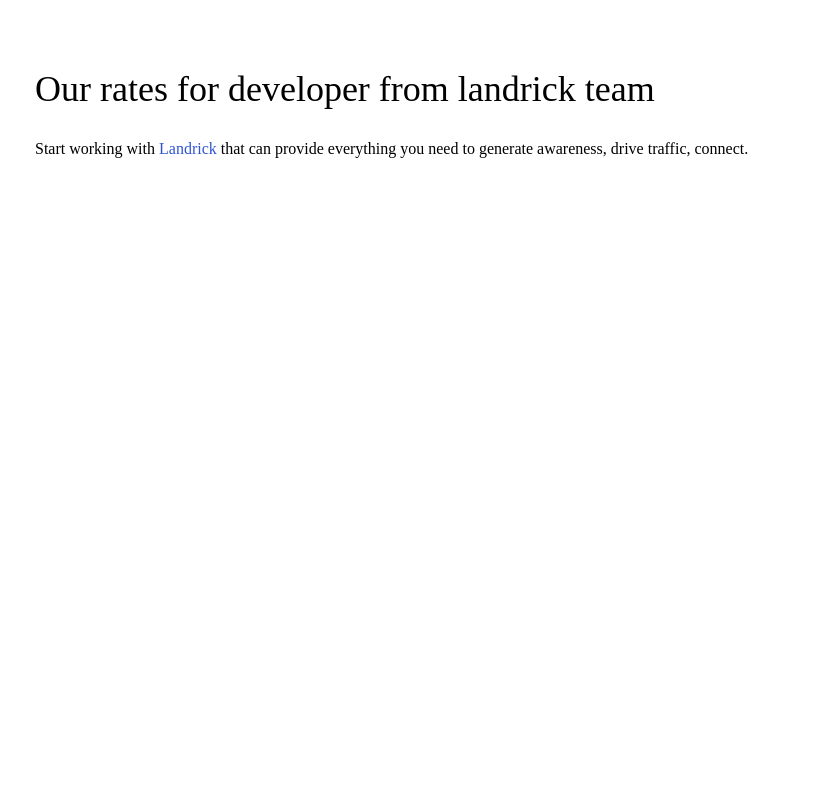
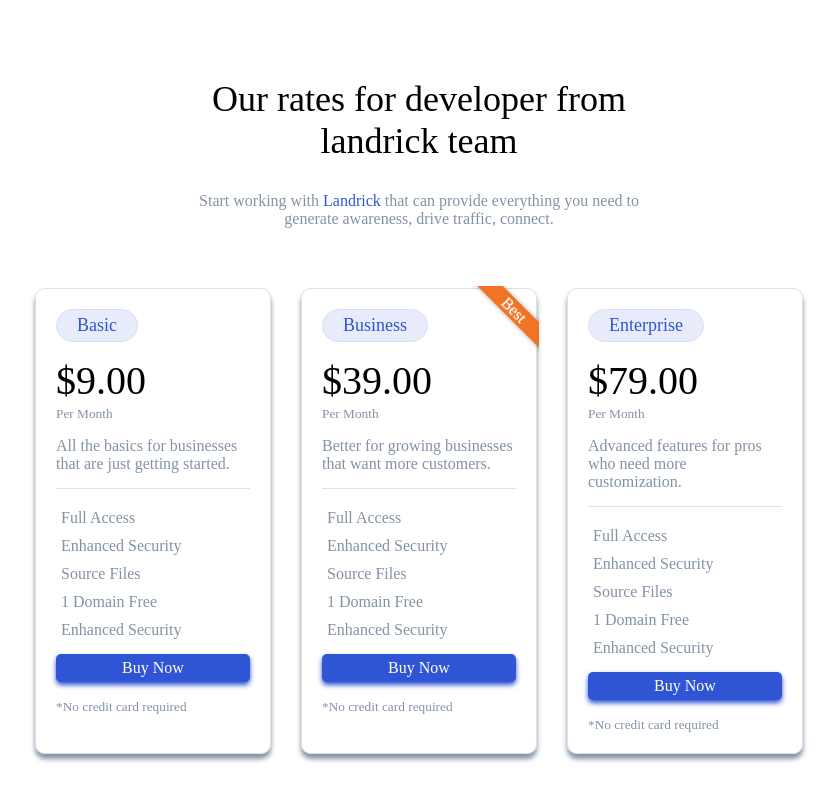
Before and after one commit to AlbertoCiuf/proj-html-vuejs, a Vue app: page / in a window 1280 px wide. Shown: the part 2453-3253 px from the top of the page, without its empty margins (221-1058 px from the left). Before the commit the page ends 2611 px from the top, so only its background shows below. Built offline with nearby package versions, Linux system fonts and the light colour scheme; a small style sheet from the web is missing; the HTML template or start-up script is replaced by a standard one.

Commit message:
fix array keyFeaturesCard // Section plans done con card dinamiche - ribbon da perfezionare

```diff
--- a/src/components/KeyfeaturesCard.vue
+++ b/src/components/KeyfeaturesCard.vue
@@ -1,16 +1,16 @@
 <template>
   <div class="kf-card">
     <div class="icon">
-      <i v-if="cardInfo.icon==='modular'" class="fas fa-layer-group"></i>
+      <i v-if="cardInfo==='modular'" class="fas fa-layer-group"></i>
 
-      <i v-else-if="cardInfo.icon==='responsive'" class="fas fa-external-link-alt"></i>
+      <i v-else-if="cardInfo==='responsive'" class="fas fa-external-link-alt"></i>
 
-      <i v-else-if="cardInfo.icon==='customizable'" class="far fa-plus-square"></i>
+      <i v-else-if="cardInfo==='customizable'" class="far fa-plus-square"></i>
 
       <i v-else class="fas fa-expand-arrows-alt"></i>
     </div>
     <div class="card-title">
-      <h4>{{cardInfo.icon}}</h4>
+      <h4>{{cardInfo}}</h4>
     </div>
     <div class="description">
       Composed in a pseudo-Latin language which more or less corresponds.
@@ -25,7 +25,7 @@
 export default {
   name: 'KeyfeaturesCard',
   props: {
-    cardInfo: Object
+    cardInfo: String
   }
 }
 </script>
@@ -35,7 +35,6 @@
 
   .kf-card {
     width: calc(100% / 4);
-    // min-width: 250px;
     border: 1px solid lighten($light-text-color, 30);
     border-radius: 5px;
     padding: 15px;
--- a/src/components/Main.vue
+++ b/src/components/Main.vue
@@ -64,11 +64,19 @@
           <img src="../assets/img/1.png" alt="">
         </div>
       </section>
-      <div class="rates">
+      <div class="mid-section-rates">
         <h2>Our rates for developer from landrick team</h2>
         <p>Start working with <span class="blue">Landrick</span> that can provide everything you need to generate awareness, drive traffic, connect.</p>
       </div>
+
       <!-- sect plans -->
+      <section class="plans">
+        <PlansCard
+        v-for="(item, index) in plansCardInfo"
+        :key="`plansCard${index}`"
+        :cardInfo="item"/>
+      </section>
+
       <!-- sect newsletter -->
 
     </div>
@@ -78,27 +86,41 @@
 <script>
 
 import KeyfeaturesCard from './KeyfeaturesCard.vue'
+import PlansCard from './PlansCard.vue'
 
 export default {
   name: 'Main',
   components: {
-    KeyfeaturesCard
+    KeyfeaturesCard,
+    PlansCard
   },
   data(){
     return{
       kfCardInfo: [
+        'modular',
+        'responsive',
+        'customizable',
+        'scalable'
+      ],
+      plansCardInfo: [
         {
-          icon: 'modular'
+          label: 'Basic',
+          price: '9.00',
+          description: 'All the basics for businesses that are just getting started.',
+          isBestDeal: false
         },
         {
-          icon: 'responsive'
+          label: 'Business',
+          price: '39.00',
+          description: 'Better for growing businesses that want more customers.',
+          isBestDeal: true
         },
         {
-          icon: 'customizable'
+          label: 'Enterprise',
+          price: '79.00',
+          description: 'Advanced features for pros who need more customization.',
+          isBestDeal: false
         },
-        {
-          icon: 'scalable'
-        }
       ]
     }
   }
@@ -223,14 +245,23 @@
         }
       }
       .bt-right-image {
-        // width: 40%;
         img {
           width: 500px;
         }
       }
     }
-    .rates {
-      padding-top: 60px;
+    .mid-section-rates {
+      width: 60%;
+      margin: 0 auto;
+      text-align: center;
+      padding-top: 70px;
+      p {
+        color: $light-text-color;
+      }
+    }
+    section.plans {
+      display: flex;
+      gap: 30px;
     }
   }
 </style>
--- /dev/null
+++ b/src/components/PlansCard.vue
@@ -0,0 +1,112 @@
+<template>
+  <div class="plans-card">
+    <div class="ribbon-wrapper"
+      :class="{shown : cardInfo.isBestDeal}">
+      <div class="ribbon">
+        Best
+      </div>
+    </div>
+    <div class="label">
+      {{cardInfo.label}}
+    </div>
+    <h2>${{cardInfo.price}}</h2>
+    <small>Per Month</small>
+    <p>{{cardInfo.description}}</p>
+    <div class="border-bottom"></div>
+    <ul>
+      <li><i class="far fa-check-circle"></i>Full Access</li>
+      <li><i class="far fa-check-circle"></i>Enhanced Security</li>
+      <li><i class="far fa-check-circle"></i>Source Files</li>
+      <li><i class="far fa-check-circle"></i>1 Domain Free</li>
+      <li><i class="far fa-check-circle"></i>Enhanced Security</li>
+    </ul>
+    <div class="btn btn-dark">Buy Now</div> <br>
+    <small>*No credit card required</small>
+  </div>
+</template>
+
+<script>
+export default {
+  name: 'PlansCard',
+  props: {
+    cardInfo: Object
+  }
+}
+</script>
+
+<style lang="scss" scoped>
+@import '../assets/style/vars.scss';
+
+.plans-card {
+  position: relative;
+  width: calc(100%/3);
+  border: 1px solid lighten($light-text-color, 30);
+  border-radius: 10px;
+  padding: 20px;
+  box-shadow: 0 5px 5px $light-text-color;
+  margin-bottom: 100px;
+  margin-top: 60px;
+  .ribbon-wrapper {
+    display: none;
+    position: absolute;
+    top: -3px;
+    right: -3px;
+    width: 85px;
+    height: 88px;
+    overflow: hidden;
+    &.shown{
+      display: block;
+    }
+    .ribbon {
+      position: relative;
+      text-shadow: rgba(255,255,255,0.5) 0px 1px 0px;
+      left: -5px;
+      top: 15px;
+      width: 130px;
+      text-align: center;
+      color: #fff;
+      background-color: #F17425;
+      transform: rotate(45deg);
+      box-shadow: 0px 0px 5px rgba(0,0,0,0.3);
+      // &::before, &::after {
+      //   content: '';
+      //   border: 3px solid #F17425;
+      // }
+    }
+  }
+  p, small, li {
+    color: $light-text-color;
+  }
+  li i {
+    color: $active-link-color;
+    padding-right: 5px;
+  }
+  .label {
+    font-size: 18px;
+    padding: 5px 20px;
+  }
+  h2 {
+    font-size: 40px;
+    padding: 15px 0 0 0;
+  }
+  p {
+    padding: 15px 0;
+  }
+  .border-bottom {
+    margin-bottom: 15px;
+  }
+  ul li {
+    padding: 5px 0;
+    &:last-child {
+      padding-bottom: 15px;
+    }
+  }
+  .btn {
+    width: 100%;
+    text-align: center;
+    margin-left: 0;
+    margin-bottom: 15px;
+  }
+}
+
+</style>
```
